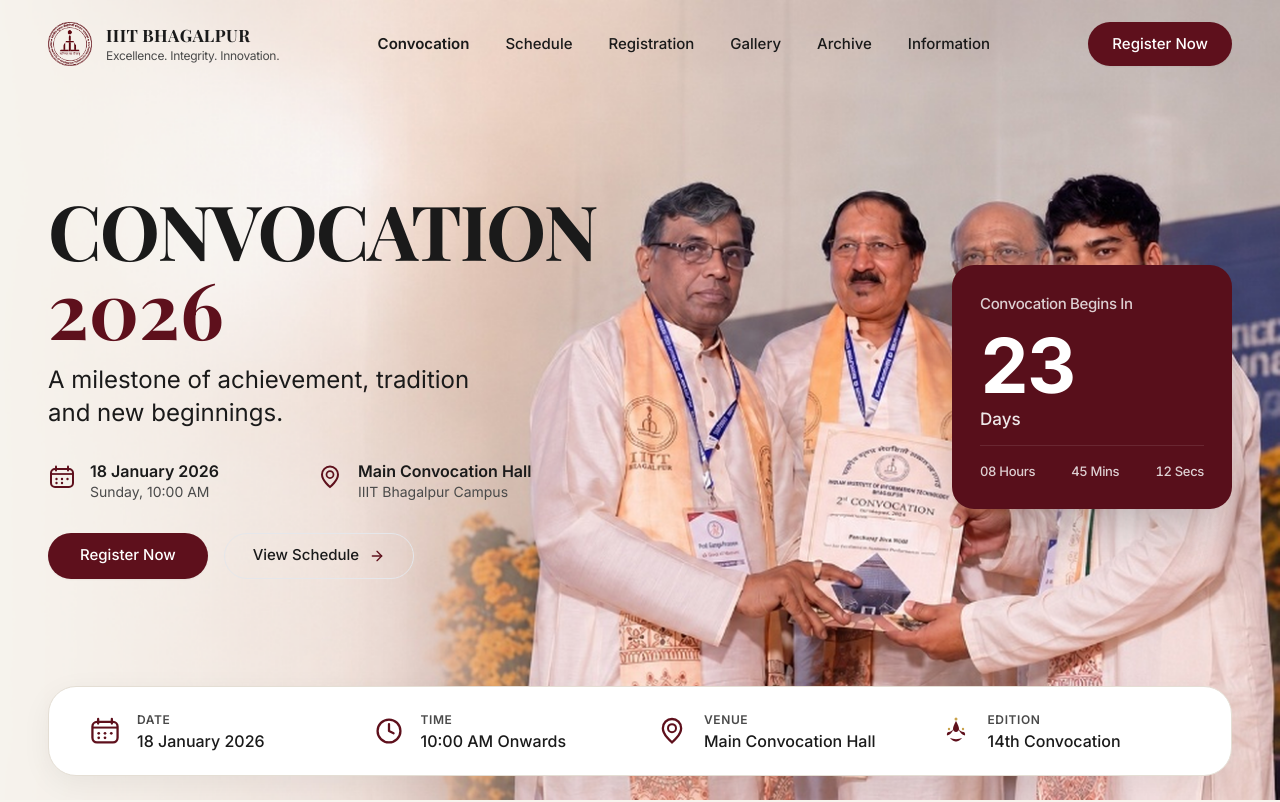
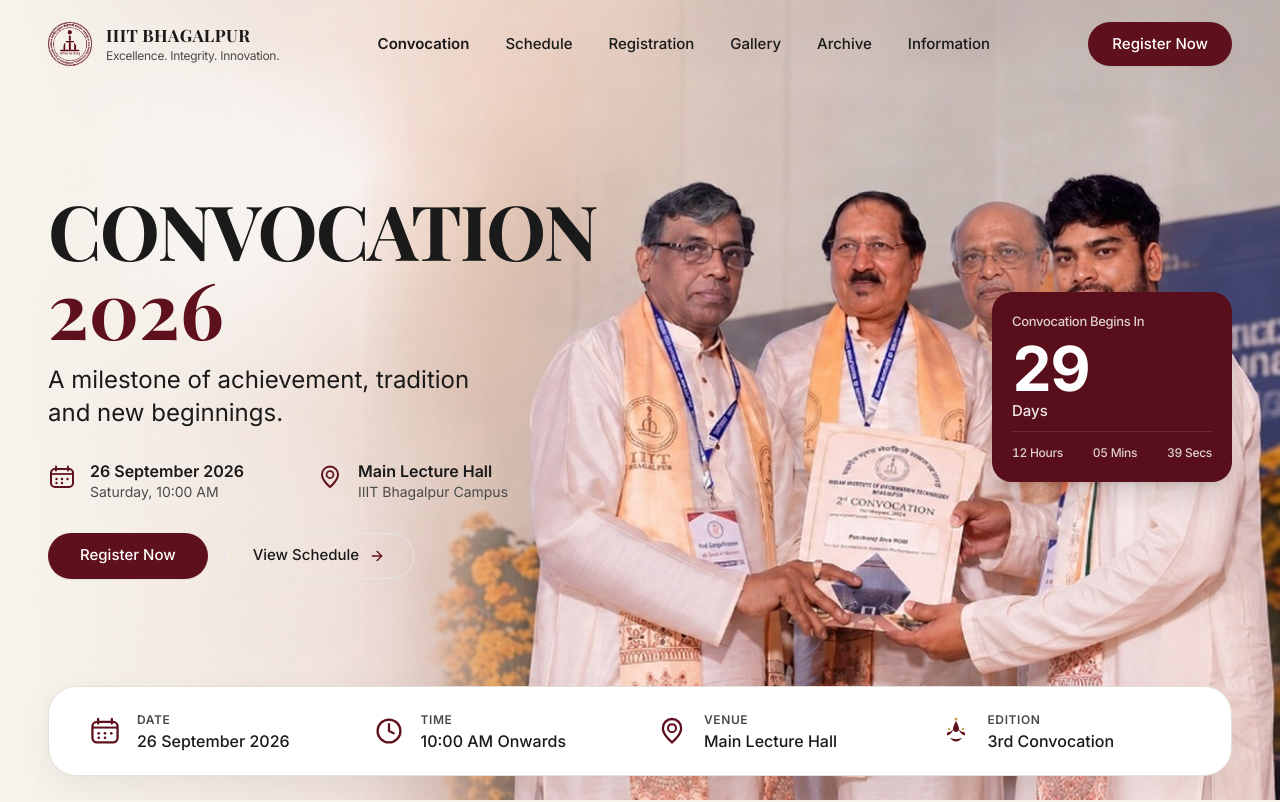
Before and after one commit to code-yashkumar/Convocation-iiitbh, a React (Vite) app: page / in a window 1280 px wide. Shown: the top 802 px of the page. Built offline with nearby package versions, Linux system fonts and the light colour scheme; a web font is replaced by a local one.

Commit message:
Update event date to 26 Sept 2026, venue to Main Lecture Hall, edition to 3rd, and make countdown card more compact

```diff
--- a/src/sections/Archive/index.jsx
+++ b/src/sections/Archive/index.jsx
@@ -80,7 +80,7 @@ export function ArchiveSection() {
             className="min-h-[44px] px-4 rounded-sm bg-bg-surface border border-border text-text-default text-[14px] focus-visible:outline-none"
           >
             <option value="All">All Convocation Years</option>
-            <option value="2026">2026 (5th Convocation)</option>
+            <option value="2026">2026 (3rd Convocation)</option>
             <option value="2025">2025 (4th Convocation)</option>
           </select>
 
--- a/src/sections/Countdown/index.jsx
+++ b/src/sections/Countdown/index.jsx
@@ -1,24 +1,23 @@
 import React, { useState, useEffect } from 'react';
 
 /**
- * Countdown Card matching the exact visual design in the mockup
+ * Compact Maroon Countdown Card matching the reference mockup
  *
  * @param {string | Date} targetDate
  * @param {string} className
  */
 export function CountdownCard({
-  targetDate = '2026-01-18T10:00:00+05:30',
+  targetDate = '2026-09-26T10:00:00+05:30',
   className = '',
 }) {
   const [timeLeft, setTimeLeft] = useState({
-    days: 23,
+    days: 29,
     hours: 8,
     minutes: 45,
     seconds: 12,
   });
 
   useEffect(() => {
-    // If target date is in the future, calculate real difference
     const target = new Date(targetDate).getTime();
 
     const calculate = () => {
@@ -42,26 +41,26 @@ export function CountdownCard({
 
   return (
     <div
-      className={`bg-[#580F1B] text-white rounded-[22px] p-6 sm:p-7 shadow-2xl flex flex-col justify-between select-none ${className}`}
+      className={`bg-[#580F1B] text-white rounded-[20px] p-5 sm:p-5 shadow-xl flex flex-col justify-between select-none ${className}`}
       aria-label="Convocation Event Countdown"
     >
       {/* Header text */}
-      <div className="text-white/80 font-body text-[14px] sm:text-[15px] font-medium tracking-tight">
+      <div className="text-white/80 font-body text-[13px] font-medium tracking-tight">
         Convocation Begins In
       </div>
 
       {/* Main Dominant Days Numeral */}
-      <div className="my-2 sm:my-3">
-        <div className="font-body font-bold text-[68px] sm:text-[76px] leading-[1] text-white tracking-tight tabular-nums">
+      <div className="my-1.5 sm:my-2">
+        <div className="font-body font-bold text-[56px] sm:text-[62px] leading-[0.95] text-white tracking-tight tabular-nums">
           {String(timeLeft.days).padStart(2, '0')}
         </div>
-        <div className="text-white/90 font-body text-[16px] sm:text-[17px] font-medium mt-1">
+        <div className="text-white/90 font-body text-[14px] sm:text-[15px] font-medium mt-0.5">
           Days
         </div>
       </div>
 
       {/* Bottom Sub-Time Units */}
-      <div className="pt-4 border-t border-white/10 flex items-center justify-between text-white/80 font-body text-[12px] sm:text-[13px] tracking-tight">
+      <div className="pt-3 border-t border-white/10 flex items-center justify-between text-white/80 font-body text-[11px] sm:text-[12px] tracking-tight">
         <span className="tabular-nums font-medium">
           {String(timeLeft.hours).padStart(2, '0')} Hours
         </span>
@@ -75,7 +74,7 @@ export function CountdownCard({
 
       {/* Accessible target date text */}
       <span className="sr-only">
-        Convocation ceremony will take place on 18 January 2026 at 10:00 AM.
+        Convocation ceremony will take place on 26 September 2026 at 10:00 AM.
       </span>
     </div>
   );
--- a/src/sections/Hero/index.jsx
+++ b/src/sections/Hero/index.jsx
@@ -89,10 +89,10 @@ export function Hero() {
                 </div>
                 <div className="flex flex-col">
                   <span className="font-body font-semibold text-charcoal-900 text-[15px] sm:text-[16px] leading-tight">
-                    18 January 2026
+                    26 September 2026
                   </span>
                   <span className="font-body text-charcoal-600 text-[13px] sm:text-[14px] leading-tight mt-0.5">
-                    Sunday, 10:00 AM
+                    Saturday, 10:00 AM
                   </span>
                 </div>
               </div>
@@ -104,7 +104,7 @@ export function Hero() {
                 </div>
                 <div className="flex flex-col">
                   <span className="font-body font-semibold text-charcoal-900 text-[15px] sm:text-[16px] leading-tight">
-                    Main Convocation Hall
+                    Main Lecture Hall
                   </span>
                   <span className="font-body text-charcoal-600 text-[13px] sm:text-[14px] leading-tight mt-0.5">
                     IIIT Bhagalpur Campus
@@ -144,7 +144,7 @@ export function Hero() {
             </div>
 
             {/* Maroon Countdown Card positioned on the far right over student shoulder */}
-            <div className="w-full sm:w-[280px] lg:w-[280px] xl:w-[295px] lg:mr-0 xl:mr-1">
+            <div className="w-full sm:w-[240px] lg:w-[240px] xl:w-[255px] lg:mr-0 xl:mr-1">
               <CountdownCard />
             </div>
 
--- a/src/sections/InformationBar/index.jsx
+++ b/src/sections/InformationBar/index.jsx
@@ -81,7 +81,7 @@ const INFO_BAR_ITEMS = [
   {
     icon: CalendarDesignIcon,
     label: 'DATE',
-    value: '18 January 2026',
+    value: '26 September 2026',
   },
   {
     icon: ClockDesignIcon,
@@ -91,12 +91,12 @@ const INFO_BAR_ITEMS = [
   {
     icon: MapPinDesignIcon,
     label: 'VENUE',
-    value: 'Main Convocation Hall',
+    value: 'Main Lecture Hall',
   },
   {
     icon: EditionIcon,
     label: 'EDITION',
-    value: '14th Convocation',
+    value: '3rd Convocation',
   },
 ];
 
```
